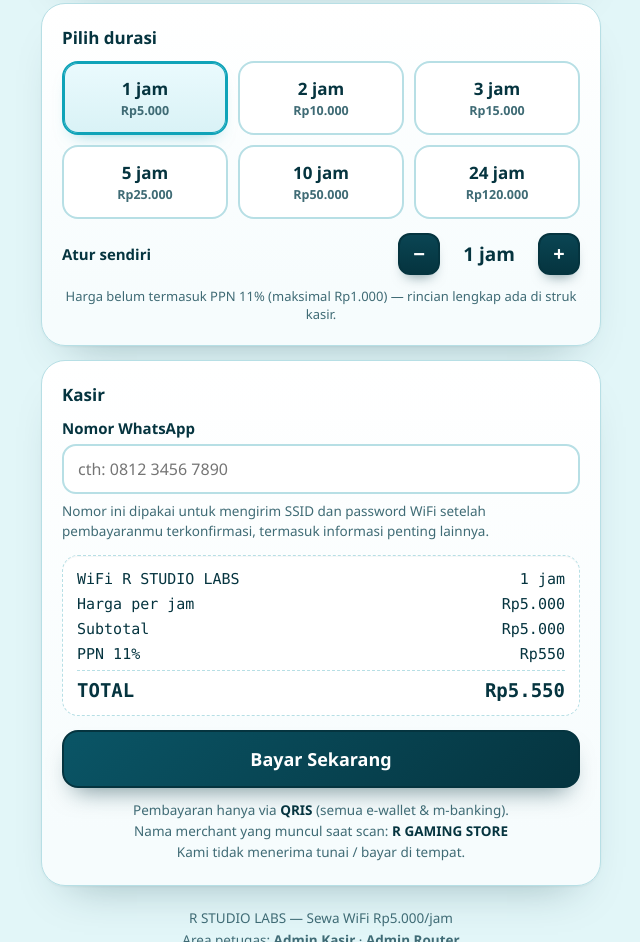
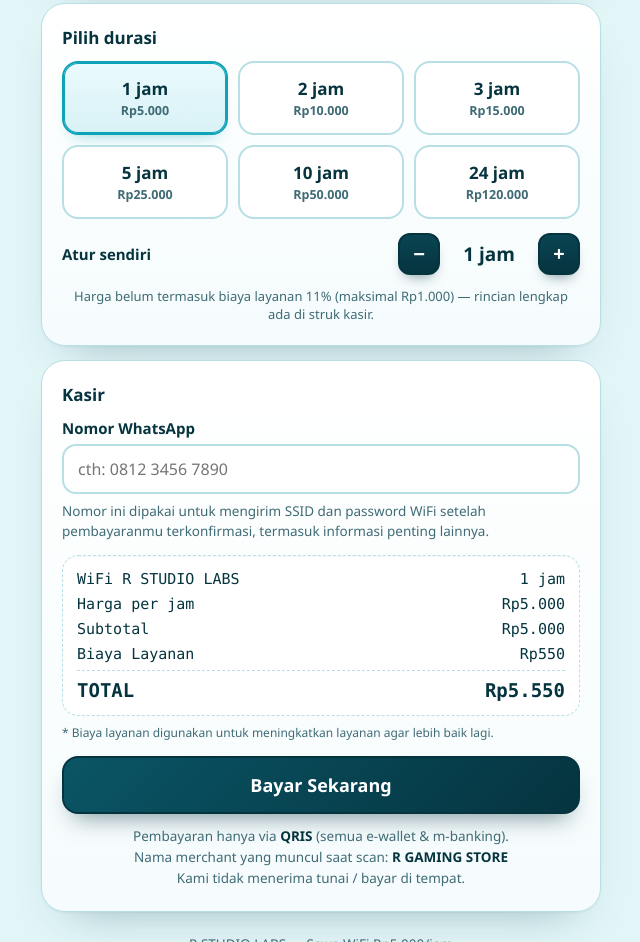
Before and after one commit to RoDev77/mywifi-router, a plain HTML site: page index.html in a window 1280 px wide. Shown: the part 610-1552 px from the top of the page, without its empty margins (319-959 px from the left). Drawn offline with Linux system fonts and the light colour scheme; no server answers.

Commit message:
PPN diganti label Biaya Layanan + keterangan kecil

```diff
--- a/index.html
+++ b/index.html
@@ -96,6 +96,7 @@ h1{
 .devhint{color:var(--muted);font-size:13.5px;margin:7px 0 14px;line-height:1.5}
 .devhint.warn{color:#d64545;font-weight:700}
 .ppn-note{color:var(--muted);font-size:13px;margin-top:12px;text-align:center}
+.fee-note{color:var(--muted);font-size:12px;margin-top:8px;line-height:1.5}
 .receipt{
   font-family:ui-monospace,"SF Mono",Consolas,monospace;font-size:15px;
   background:#fff;border:1.5px dashed var(--line);border-radius:16px;
@@ -222,7 +223,7 @@ footer a:hover{color:var(--signal)}
         <button class="stepbtn" id="plus" aria-label="Tambah jam">+</button>
       </div>
     </div>
-  <p class="ppn-note">Harga belum termasuk PPN 11% (maksimal Rp1.000) — rincian lengkap ada di struk kasir.</p>
+  <p class="ppn-note">Harga belum termasuk biaya layanan 11% (maksimal Rp1.000) — rincian lengkap ada di struk kasir.</p>
   </section>
 
   <section class="card" id="kasirCard">
@@ -235,9 +236,11 @@ footer a:hover{color:var(--signal)}
       <div class="row"><span>WiFi R STUDIO LABS</span><span id="rItem">1 jam</span></div>
       <div class="row"><span>Harga per jam</span><span>Rp5.000</span></div>
       <div class="row"><span>Subtotal</span><span id="rSub">Rp5.000</span></div>
-      <div class="row"><span>PPN 11%</span><span id="rPpn">Rp550</span></div>
+      <div class="row"><span>Biaya Layanan</span><span id="rPpn">Rp550</span></div>
       <div class="row total"><span>TOTAL</span><span id="rTotal">Rp5.550</span></div>
     </div>
+
+    <p class="fee-note">* Biaya layanan digunakan untuk meningkatkan layanan agar lebih baik lagi.</p>
 
     <div id="inputView">
       <button class="pay" id="pay">Bayar Sekarang</button>
```
